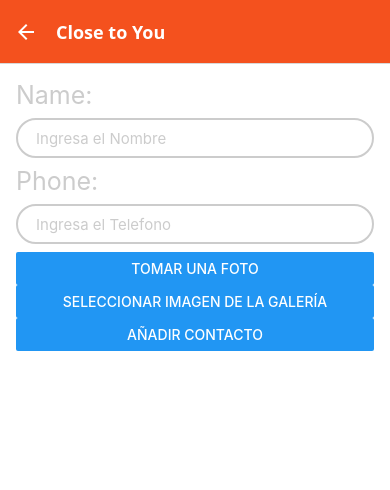
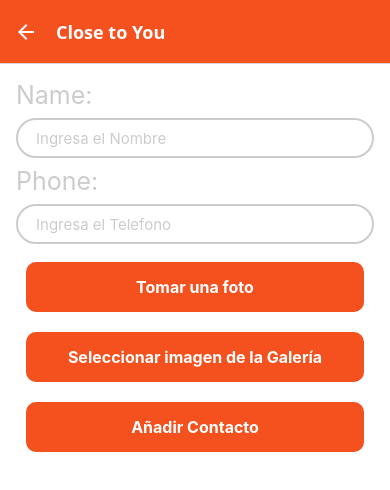
Before and after one commit to chrislopsa/repoCloseToYou, a React Native app: screen /AddContact in a window 390 px wide. Shown: the top 490 px of the page. Built offline with nearby package versions, Linux system fonts and the light colour scheme.

Commit message:
refactor(src) create CustomButton as a component to use in the app

```diff
--- /dev/null
+++ b/src/components/CustomButton/index.tsx
@@ -0,0 +1,17 @@
+import React from 'react';
+import {TouchableOpacity, Text} from 'react-native';
+import styles from './styles';
+
+interface CustomButtonProps {
+  title: string;
+  onPress: () => void;
+  style?: object;
+}
+const CustomButton: React.FC<CustomButtonProps> = ({title, onPress, style}) => {
+  return (
+    <TouchableOpacity style={[styles.button, style]} onPress={onPress}>
+      <Text style={styles.buttonText}>{title}</Text>
+    </TouchableOpacity>
+  );
+};
+export default CustomButton;
--- /dev/null
+++ b/src/components/CustomButton/styles.tsx
@@ -0,0 +1,16 @@
+import {StyleSheet} from 'react-native';
+
+export default StyleSheet.create({
+  button: {
+    backgroundColor: '#f4511e',
+    padding: 15,
+    borderRadius: 10,
+    alignItems: 'center',
+    margin: 10,
+  },
+  buttonText: {
+    color: '#fff',
+    fontSize: 16,
+    fontWeight: 'bold',
+  },
+});
--- a/src/styles.tsx
+++ b/src/styles.tsx
@@ -50,6 +50,10 @@
     fontSize: 15,
     color: '#ccc',
   },
+  image: {
+    width: 100,
+    height: 100,
+  },
 });
 
 export default styles;
--- a/src/views/AddContact.tsx
+++ b/src/views/AddContact.tsx
@@ -5,6 +5,7 @@
 import styles from '../styles';
 import {useNavigation} from '@react-navigation/native';
 import {NativeStackNavigationProp} from '@react-navigation/native-stack';
+import CustomButton from '../components/CustomButton';
 import {
   Asset,
   CameraOptions,
@@ -73,7 +74,11 @@
       }
 
       if (response.assets && response.assets[0]) {
+        console.log(response.assets);
+
         const asset: Asset = response.assets[0];
+        console.log(asset.uri);
+
         setImage(asset.uri);
       }
     } catch (error) {
@@ -131,22 +136,25 @@
         placeholder="Ingresa el Telefono"
         keyboardType="phone-pad"
       />
-      <Button
-        title="Tomar una Foto"
+      <CustomButton
+        title="Tomar una foto"
         onPress={() => {
           openCamera();
         }}
       />
-      <Button
+      <CustomButton
         title="Seleccionar imagen de la Galería"
         onPress={() => {
           openGallery();
         }}
       />
-      {image && (
-        <Image source={{uri: image}} style={{width: 100, height: 100}} />
-      )}
-      <Button title="Añadir Contacto" onPress={addContact} />
+      {image && <Image source={{uri: image}} style={styles.image} />}
+      <CustomButton
+        title="Añadir Contacto"
+        onPress={() => {
+          addContact();
+        }}
+      />
     </View>
   );
 }
--- a/src/views/Details.tsx
+++ b/src/views/Details.tsx
@@ -4,6 +4,7 @@
 import {useNavigation, RouteProp} from '@react-navigation/native';
 import {Contact, RootStackParamList} from '../types/types';
 import {getContacts, deleteContact} from '../services/storage.service';
+import CustomButton from '../components/CustomButton';
 
 type DetailsScreenRouteProp = RouteProp<RootStackParamList, 'Details'>;
 type Props = {
@@ -41,10 +42,8 @@
     <View style={styles.container}>
       <Text style={styles.contactName}>Name: {name}</Text>
       <Text style={styles.contactName}>Phone: {phone}</Text>
-      {image && (
-        <Image source={{uri: image}} style={{width: 100, height: 100}} />
-      )}
-      <Button
+      {image && <Image source={{uri: image}} style={styles.image} />}
+      <CustomButton
         title="Eliminar Contacto"
         onPress={() => deleteContact(id, navigation)}
       />
--- a/src/views/Home.tsx
+++ b/src/views/Home.tsx
@@ -5,6 +5,7 @@
 import styles from '../styles';
 import {useNavigation, useIsFocused} from '@react-navigation/native';
 import {NativeStackNavigationProp} from '@react-navigation/native-stack';
+import CustomButton from '../components/CustomButton';
 
 type HomeScreenNavigationProp = NativeStackNavigationProp<
   RootStackParamList,
@@ -46,7 +47,7 @@
           renderItem={renderItem}
         />
       </View>
-      <Button
+      <CustomButton
         title="Añadir Contacto"
         onPress={() => navigation.navigate('AddContact')}
       />
```
Also changed, not shown: 5 other files (tests, documents, lock files or other folders).
